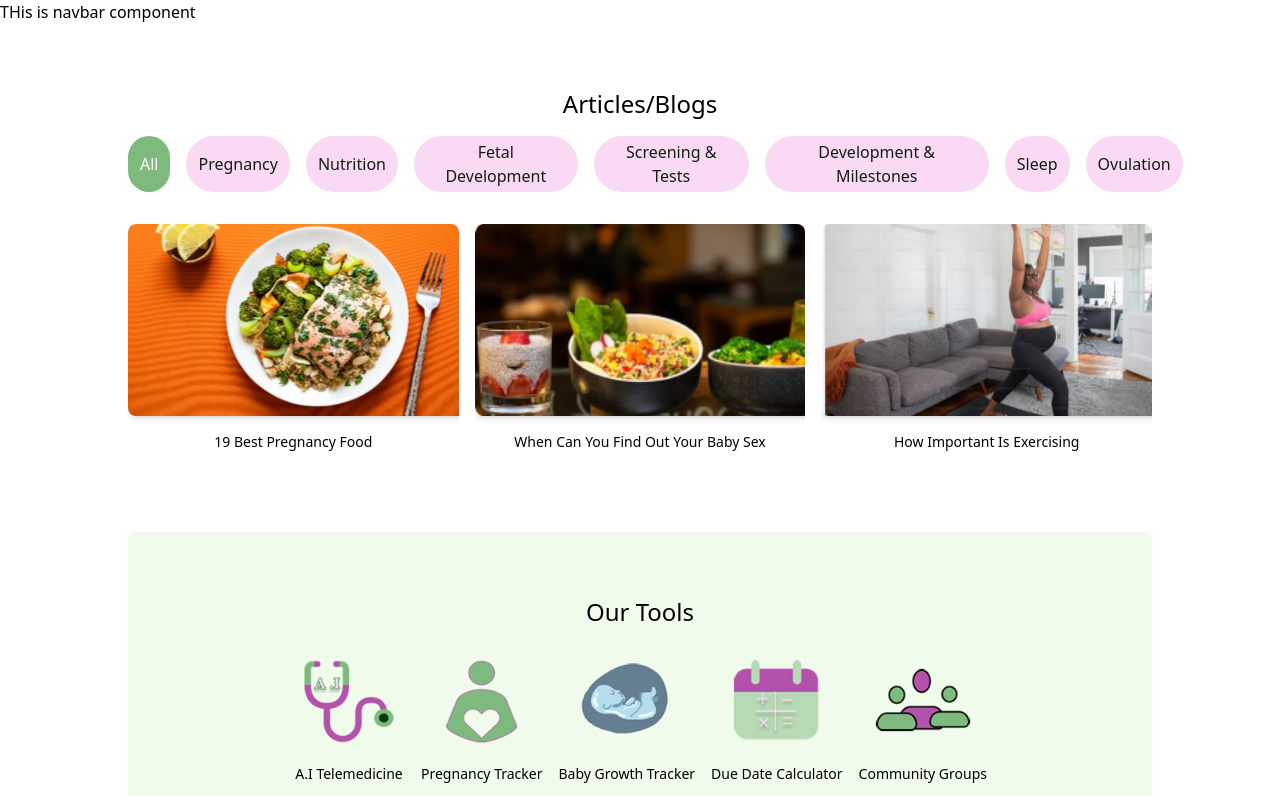
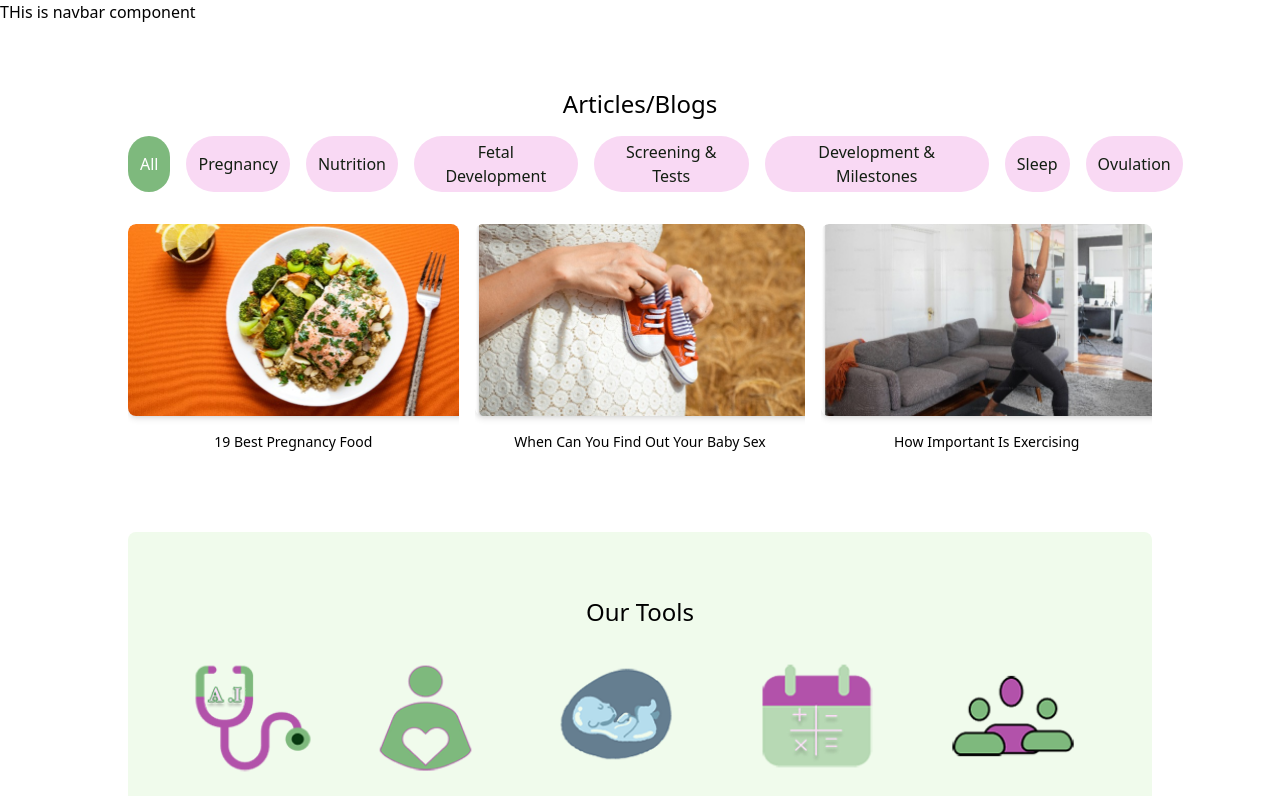
Before and after one commit to Adaobilynda1234/Trakmama-project, a React (Vite) app: page / in a window 1280 px wide. Shown: the top 796 px of the page. Built offline with nearby package versions, Linux system fonts and the light colour scheme; the HTML template or start-up script is replaced by a standard one.

Commit message:
update image

```diff
--- a/src/components/articles.jsx
+++ b/src/components/articles.jsx
@@ -19,12 +19,12 @@ const articles = [
 
     {
         title: "When Can You Find Out Your Baby Sex",
-        image: './images/whattoeat.png'
+        image: './images/findoutbabysex.png'
     },
 
     {
         title: "How Important Is Exercising",
-        image: './Images/howimportantisexercising.png'
+        image: './images/howimportantisexercising.png'
     },
 
 
--- a/src/components/ourtools.jsx
+++ b/src/components/ourtools.jsx
@@ -29,11 +29,11 @@ const OurTools = () => {
     return (
         <section className="py-16 mx-16 my-8 bg-tools-bg rounded-lg lg:mx-32">
             <h2 className="text-2xl font-medium mb-4 text-center">Our Tools</h2>
-            <div className="flex flex-wrap justify-center gap-4">
+            <div className="flex  flex-col md:flex-row md:flex-wrap md:justify-center gap-4">
             {tools.map((tool, index) => (
                 <div key={index} className=" flex flex-col items-center">
-                   <img src={tool.image} alt={tool.name} className="h-28 mb-2" />
-                    <p className="text-center text-sm font-light">{tool.name}</p>
+                   <img src={tool.image} alt={tool.name} className="h-28 lg:h-36 mb-2" />
+                    <p className="text-center text-sm lg:text-[1.2rem] font-light">{tool.name}</p>
                 </div>
             ))}
             </div>
```
